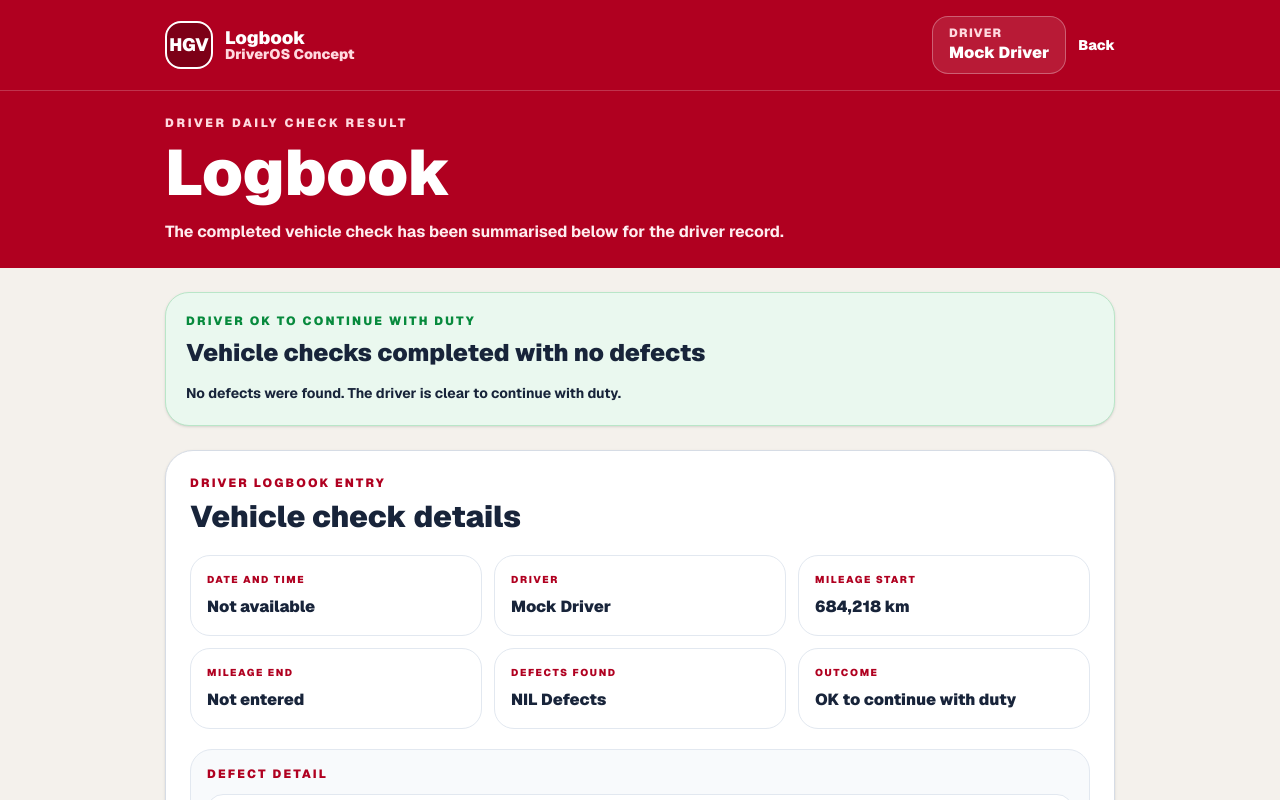
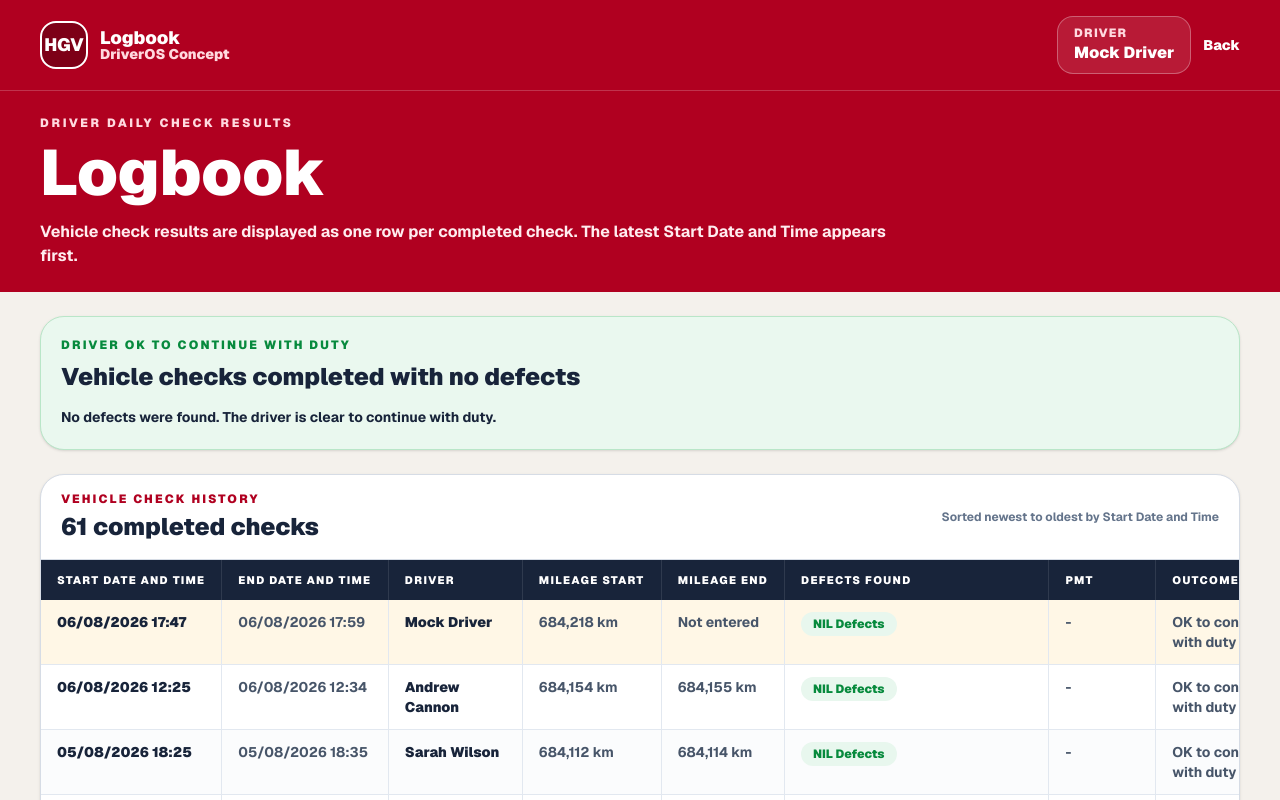
Before and after one commit to acannon76/rugby-league-supporter-web, a Next.js app: page /internal/logbook in a window 1280 px wide. Shown: the top 800 px of the page. Built offline with nearby package versions, Linux system fonts and the light colour scheme.

Commit message:
submit on vehicle checks logbook in table format

```diff
--- a/src/app/internal/logbook/page.tsx
+++ b/src/app/internal/logbook/page.tsx
@@ -1,15 +1,22 @@
 "use client";
 
 import Link from "next/link";
-import { useState } from "react";
+import { useMemo, useState } from "react";
 import DriverName from "../DriverName";
 import {
   altLogbookStorageKey,
+  formatDateTime,
   type AltLogbookEntry,
 } from "../vehicle-checks-altData";
 
+const DEFAULT_START_TS = new Date(2026, 7, 6, 17, 47).getTime();
+const DEFAULT_END_TS = new Date(2026, 7, 6, 17, 59).getTime();
+
 const emptyEntry: AltLogbookEntry = {
-  completedAt: "Not available",
+  startDateTime: formatDateTime(new Date(DEFAULT_START_TS)),
+  endDateTime: formatDateTime(new Date(DEFAULT_END_TS)),
+  startTimestamp: DEFAULT_START_TS,
+  endTimestamp: DEFAULT_END_TS,
   driverName: "Mock Driver",
   mileageStart: "684,218 km",
   mileageEnd: "Not entered",
@@ -18,20 +25,131 @@ const emptyEntry: AltLogbookEntry = {
   pmts: [],
 };
 
+const DRIVER_NAMES = [
+  "Andrew Cannon",
+  "Sarah Wilson",
+  "Michael Turner",
+  "James Patel",
+  "Emma Roberts",
+  "David Thompson",
+  "Rachel Jones",
+  "Paul Williams",
+  "Claire Morgan",
+  "Stephen Brown",
+  "Laura Evans",
+  "Mark Taylor",
+];
+
+const DEFECT_EXAMPLES = [
+  "Tyres: Nearside rear tyre tread low",
+  "Electrics: Offside marker light not working",
+  "Body: Minor damage to nearside cab step",
+  "Brakes: Brake warning indicator illuminated",
+  "Windows: Windscreen washer jet blocked",
+  "Engine: Engine warning light reported",
+  "Suspension: Air suspension warning displayed",
+];
+
+function createHistoricalEntries(): AltLogbookEntry[] {
+  const entries: AltLogbookEntry[] = [];
+  const newestHistoricalStart = new Date(2026, 7, 6, 12, 25).getTime();
+  let mileage = 684155;
+
+  for (let index = 0; index < 60; index += 1) {
+    const startTimestamp = newestHistoricalStart - index * 18 * 60 * 60 * 1000;
+    const durationMinutes = 9 + (index % 9);
+    const endTimestamp = startTimestamp + durationMinutes * 60 * 1000;
+    const hasDefects = index % 8 === 3 || index % 13 === 6;
+    const defectText = DEFECT_EXAMPLES[index % DEFECT_EXAMPLES.length];
+    const mileageStart = mileage - (index % 4 === 0 ? 1 : 0);
+    const mileageEnd = mileageStart + 1 + (index % 3);
+    mileage = mileageStart - 42 - (index % 11);
+    const pmt = hasDefects ? `PMT10${String(520 + index).padStart(3, "0")}` : "";
+
+    entries.push({
+      startDateTime: formatDateTime(new Date(startTimestamp)),
+      endDateTime: formatDateTime(new Date(endTimestamp)),
+      startTimestamp,
+      endTimestamp,
+      driverName: DRIVER_NAMES[index % DRIVER_NAMES.length],
+      mileageStart: `${mileageStart.toLocaleString("en-GB")} km`,
+      mileageEnd: `${mileageEnd.toLocaleString("en-GB")} km`,
+      hasDefects,
+      defectsSummary: hasDefects ? [defectText] : ["NIL Defects"],
+      pmts: hasDefects ? [pmt] : [],
+    });
+  }
+
+  return entries;
+}
+
+function parseDisplayDateTime(value: string | undefined) {
+  if (!value) {
+    return 0;
+  }
+
+  const match = value.match(/^(\d{2})\/(\d{2})\/(\d{4})\s+(\d{2}):(\d{2})$/);
+  if (!match) {
+    return 0;
+  }
+
+  const [, day, month, year, hour, minute] = match;
+  return new Date(
+    Number(year),
+    Number(month) - 1,
+    Number(day),
+    Number(hour),
+    Number(minute)
+  ).getTime();
+}
+
+function normaliseStoredEntry(entry: Partial<AltLogbookEntry>): AltLogbookEntry {
+  const fallbackEndTimestamp =
+    entry.endTimestamp || parseDisplayDateTime(entry.endDateTime || entry.completedAt) || Date.now();
+  const fallbackStartTimestamp =
+    entry.startTimestamp || parseDisplayDateTime(entry.startDateTime) || fallbackEndTimestamp - 12 * 60 * 1000;
+
+  return {
+    startDateTime:
+      entry.startDateTime || formatDateTime(new Date(fallbackStartTimestamp)),
+    endDateTime:
+      entry.endDateTime || entry.completedAt || formatDateTime(new Date(fallbackEndTimestamp)),
+    startTimestamp: fallbackStartTimestamp,
+    endTimestamp: fallbackEndTimestamp,
+    driverName: entry.driverName || "Mock Driver",
+    mileageStart: entry.mileageStart || "684,218 km",
+    mileageEnd: entry.mileageEnd || "Not entered",
+    hasDefects: Boolean(entry.hasDefects),
+    defectsSummary:
+      entry.defectsSummary && entry.defectsSummary.length > 0
+        ? entry.defectsSummary
+        : ["NIL Defects"],
+    pmts: entry.pmts || [],
+  };
+}
+
 export default function LogbookPage() {
-  const [entry] = useState<AltLogbookEntry>(() => {
+  const [currentEntry] = useState<AltLogbookEntry>(() => {
     if (typeof window === "undefined") {
       return emptyEntry;
     }
 
     const saved = window.localStorage.getItem(altLogbookStorageKey);
-    return saved ? JSON.parse(saved) : emptyEntry;
+    return saved ? normaliseStoredEntry(JSON.parse(saved)) : emptyEntry;
   });
+
+  const logbookEntries = useMemo(
+    () =>
+      [currentEntry, ...createHistoricalEntries()].sort(
+        (left, right) => right.startTimestamp - left.startTimestamp
+      ),
+    [currentEntry]
+  );
 
   return (
     <main className="min-h-screen bg-[#f4f1ec] font-sans text-[#111]">
       <header className="border-b border-white/20 bg-[#b00020] px-4 py-4 text-white sm:px-6 lg:px-10">
-        <div className="mx-auto flex max-w-[950px] flex-col gap-4 sm:flex-row sm:items-center sm:justify-between">
+        <div className="mx-auto flex max-w-[1280px] flex-col gap-4 sm:flex-row sm:items-center sm:justify-between">
           <div className="flex items-center gap-3">
             <div className="flex h-12 w-12 items-center justify-center rounded-2xl border-2 border-white bg-[#7d0017] text-lg font-black text-white">
               HGV
@@ -61,95 +179,120 @@ export default function LogbookPage() {
       </header>
 
       <section className="bg-[#b00020] px-4 py-6 text-white sm:px-6 lg:px-10">
-        <div className="mx-auto max-w-[950px]">
+        <div className="mx-auto max-w-[1280px]">
           <p className="mb-3 text-xs font-black uppercase tracking-[0.22em] text-[#ffd9df]">
-            Driver daily check result
+            Driver daily check results
           </p>
 
           <h1 className="text-[42px] font-black leading-[0.95] sm:text-[64px]">
             Logbook
           </h1>
 
-          <p className="mt-4 max-w-[760px] text-sm font-bold leading-6 text-[#ffecef] sm:text-base">
-            The completed vehicle check has been summarised below for the driver record.
+          <p className="mt-4 max-w-[850px] text-sm font-bold leading-6 text-[#ffecef] sm:text-base">
+            Vehicle check results are displayed as one row per completed check. The latest Start Date and Time appears first.
           </p>
         </div>
       </section>
 
       <section className="px-4 py-6 sm:px-6 lg:px-10">
-        <div className="mx-auto max-w-[950px] space-y-6">
+        <div className="mx-auto max-w-[1280px] space-y-6">
           <div
             className={`rounded-[24px] border p-5 shadow-sm ${
-              entry.hasDefects
+              currentEntry.hasDefects
                 ? "border-[#f3c2cb] bg-[#fff1f3]"
                 : "border-[#b9e6c8] bg-[#eaf8ef]"
             }`}
           >
             <p
               className={`text-xs font-black uppercase tracking-[0.18em] ${
-                entry.hasDefects ? "text-[#b00020]" : "text-[#078a3d]"
+                currentEntry.hasDefects ? "text-[#b00020]" : "text-[#078a3d]"
               }`}
             >
-              {entry.hasDefects ? "Manager action required" : "Driver OK to continue with duty"}
+              {currentEntry.hasDefects
+                ? "Manager action required"
+                : "Driver OK to continue with duty"}
             </p>
 
             <h2 className="mt-2 text-2xl font-black text-[#18243a]">
-              {entry.hasDefects
+              {currentEntry.hasDefects
                 ? "PMT sent to manager to process"
                 : "Vehicle checks completed with no defects"}
             </h2>
 
             <p className="mt-3 text-sm font-bold leading-6 text-[#18243a]">
-              {entry.hasDefects
+              {currentEntry.hasDefects
                 ? "The defect details have been sent to Vehicle History. The driver must return to or contact the office for further instruction."
                 : "No defects were found. The driver is clear to continue with duty."}
             </p>
-
-            {entry.hasDefects && entry.pmts.length > 0 && (
-              <p className="mt-3 text-sm font-black text-[#b00020]">
-                PMT reference{entry.pmts.length === 1 ? "" : "s"}: {entry.pmts.join(", ")}
-              </p>
-            )}
           </div>
 
-          <section className="rounded-[28px] border border-[#d6dce5] bg-white p-5 shadow-sm sm:p-6">
-            <div className="mb-5">
-              <p className="text-xs font-black uppercase tracking-[0.18em] text-[#b00020]">
-                Driver logbook entry
+          <section className="overflow-hidden rounded-[24px] border border-[#d6dce5] bg-white shadow-sm">
+            <div className="flex flex-col gap-2 border-b border-[#d6dce5] px-5 py-4 sm:flex-row sm:items-center sm:justify-between">
+              <div>
+                <p className="text-xs font-black uppercase tracking-[0.18em] text-[#b00020]">
+                  Vehicle check history
+                </p>
+                <h2 className="mt-1 text-2xl font-black text-[#18243a]">
+                  {logbookEntries.length} completed checks
+                </h2>
+              </div>
+
+              <p className="text-xs font-bold text-[#64748b]">
+                Sorted newest to oldest by Start Date and Time
               </p>
-
-              <h2 className="mt-2 text-2xl font-black text-[#18243a] sm:text-3xl">
-                Vehicle check details
-              </h2>
             </div>
 
-            <div className="grid grid-cols-1 gap-3 sm:grid-cols-2 lg:grid-cols-3">
-              <InfoCard label="Date and Time" value={entry.completedAt} />
-              <InfoCard label="Driver" value={entry.driverName} />
-              <InfoCard label="Mileage Start" value={entry.mileageStart} />
-              <InfoCard label="Mileage End" value={entry.mileageEnd} />
-              <InfoCard
-                label="Defects Found"
-                value={entry.hasDefects ? `${entry.defectsSummary.length} defect(s)` : "NIL Defects"}
-              />
-              <InfoCard
-                label="Outcome"
-                value={entry.hasDefects ? "Contact / return to office" : "OK to continue with duty"}
-              />
-            </div>
+            <div className="overflow-x-auto">
+              <table className="min-w-[1280px] w-full border-collapse text-left">
+                <thead className="bg-[#18243a] text-white">
+                  <tr>
+                    <TableHeader>Start Date and Time</TableHeader>
+                    <TableHeader>End Date and Time</TableHeader>
+                    <TableHeader>Driver</TableHeader>
+                    <TableHeader>Mileage Start</TableHeader>
+                    <TableHeader>Mileage End</TableHeader>
+                    <TableHeader>Defects Found</TableHeader>
+                    <TableHeader>PMT</TableHeader>
+                    <TableHeader>Outcome</TableHeader>
+                  </tr>
+                </thead>
 
-            <div className="mt-5 rounded-[22px] border border-[#e2e8f0] bg-[#f8fafc] p-4">
-              <p className="text-xs font-black uppercase tracking-[0.18em] text-[#b00020]">
-                Defect detail
-              </p>
-
-              <ul className="mt-3 space-y-2 text-sm font-bold leading-6 text-[#18243a]">
-                {entry.defectsSummary.map((item, index) => (
-                  <li key={`${item}-${index}`} className="rounded-2xl bg-white px-4 py-3 border border-[#e2e8f0]">
-                    {item}
-                  </li>
-                ))}
-              </ul>
+                <tbody>
+                  {logbookEntries.map((entry, index) => (
+                    <tr
+                      key={`${entry.startTimestamp}-${entry.driverName}-${index}`}
+                      className={`border-b border-[#e2e8f0] ${
+                        index === 0 ? "bg-[#fff7e6]" : index % 2 === 0 ? "bg-[#fbfcfd]" : "bg-white"
+                      }`}
+                    >
+                      <TableCell strong>{entry.startDateTime}</TableCell>
+                      <TableCell>{entry.endDateTime}</TableCell>
+                      <TableCell strong>{entry.driverName}</TableCell>
+                      <TableCell>{entry.mileageStart}</TableCell>
+                      <TableCell>{entry.mileageEnd}</TableCell>
+                      <TableCell>
+                        <span
+                          className={`inline-flex rounded-full px-3 py-1 text-xs font-black ${
+                            entry.hasDefects
+                              ? "bg-[#ffe6eb] text-[#b00020]"
+                              : "bg-[#e8f7ee] text-[#078a3d]"
+                          }`}
+                        >
+                          {entry.hasDefects
+                            ? entry.defectsSummary.join("; ")
+                            : "NIL Defects"}
+                        </span>
+                      </TableCell>
+                      <TableCell>{entry.pmts.length > 0 ? entry.pmts.join(", ") : "-"}</TableCell>
+                      <TableCell>
+                        {entry.hasDefects
+                          ? "Return to / contact office"
+                          : "OK to continue with duty"}
+                      </TableCell>
+                    </tr>
+                  ))}
+                </tbody>
+              </table>
             </div>
           </section>
 
@@ -174,13 +317,28 @@ export default function LogbookPage() {
   );
 }
 
-function InfoCard({ label, value }: { label: string; value: string }) {
+function TableHeader({ children }: { children: React.ReactNode }) {
   return (
-    <div className="rounded-[20px] border border-[#e2e8f0] bg-white p-4">
-      <p className="text-[10px] font-black uppercase tracking-[0.16em] text-[#b00020]">
-        {label}
-      </p>
-      <p className="mt-2 text-base font-black text-[#18243a]">{value}</p>
-    </div>
+    <th className="whitespace-nowrap border-r border-white/10 px-4 py-3 text-[11px] font-black uppercase tracking-[0.12em] last:border-r-0">
+      {children}
+    </th>
   );
 }
+
+function TableCell({
+  children,
+  strong = false,
+}: {
+  children: React.ReactNode;
+  strong?: boolean;
+}) {
+  return (
+    <td
+      className={`border-r border-[#e2e8f0] px-4 py-3 align-top text-sm last:border-r-0 ${
+        strong ? "font-black text-[#18243a]" : "font-bold text-[#475569]"
+      }`}
+    >
+      {children}
+    </td>
+  );
+}
--- a/src/app/internal/vehicle-checks-alt/page.tsx
+++ b/src/app/internal/vehicle-checks-alt/page.tsx
@@ -81,8 +81,20 @@ export default function VehicleChecksAltPage() {
       (statuses[item.categoryNumber] || "none") === "defect"
     );
 
+    const endTimestamp = Date.now();
+    const storedStartTimestamp = Number(
+      window.localStorage.getItem("hgv-check-timer-started-at")
+    );
+    const startTimestamp =
+      Number.isFinite(storedStartTimestamp) && storedStartTimestamp > 0
+        ? storedStartTimestamp
+        : endTimestamp - 12 * 60 * 1000;
+
     const logbookEntry: AltLogbookEntry = {
-      completedAt: formatDateTime(),
+      startDateTime: formatDateTime(new Date(startTimestamp)),
+      endDateTime: formatDateTime(new Date(endTimestamp)),
+      startTimestamp,
+      endTimestamp,
       driverName,
       mileageStart:
         altVehicleDetails.find((item) => item.label === "Last Mileage")?.value ||
--- a/src/app/internal/vehicle-checks-altData.ts
+++ b/src/app/internal/vehicle-checks-altData.ts
@@ -63,7 +63,11 @@ export function createAltPmt(categoryNumber: number) {
 export const altLogbookStorageKey = "hgv-alt-vehicle-check-logbook";
 
 export type AltLogbookEntry = {
-  completedAt: string;
+  startDateTime: string;
+  endDateTime: string;
+  startTimestamp: number;
+  endTimestamp: number;
+  completedAt?: string;
   driverName: string;
   mileageStart: string;
   mileageEnd: string;
```
